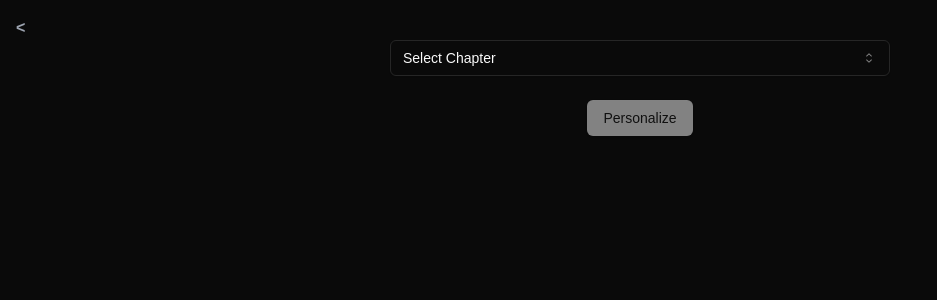
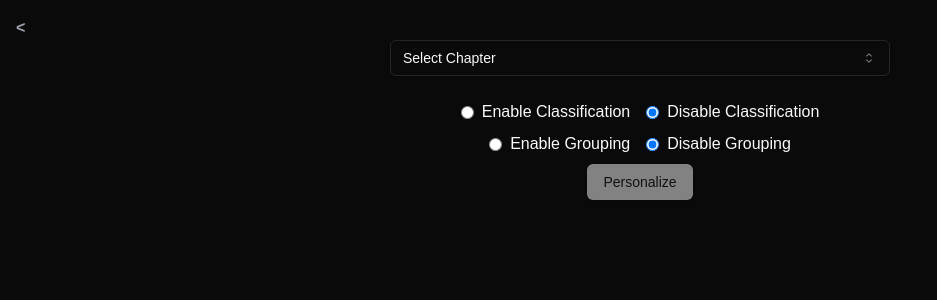
Before and after one commit to xyntechx/personalize-tb, a Next.js app: page /personalize/berkeley-cs-61b in a window 1280 px wide. Shown: the top 300 px of the page, without its empty margins (0-937 px from the left). Built offline with nearby package versions, Linux system fonts and the light colour scheme.

Commit message:
add ablation study options

```diff
--- a/app/personalize/[tbid]/GPTOutput.tsx
+++ b/app/personalize/[tbid]/GPTOutput.tsx
@@ -8,6 +8,7 @@ import remarkGfm from "remark-gfm";
 import { Prism as SyntaxHighlighter } from "react-syntax-highlighter";
 import { atomDark } from "react-syntax-highlighter/dist/esm/styles/prism";
 import rehypeRaw from "rehype-raw";
+import RadioButtonGroup from './RadioButtonGroup';
 
 import { encode } from "gpt-tokenizer";
 
@@ -46,6 +47,9 @@ const GPTOutput = ({
 
     const [isLoading, setIsLoading] = useState(false);
     const [loadingText, setLoadingText] = useState<string>();
+
+    const [doClassify, setDoClassify] = useState(false);
+    const [doGroup, setDoGroup] = useState(false);
 
     useEffect(() => {
         if (typeof window !== undefined) {
@@ -110,13 +114,13 @@ const GPTOutput = ({
         let baseIdx = 0;
 
         for (const chunk of chunks) {
+            if (doClassify) {
                 const res = await fetch(`/api/x-graf-classification`, {
                     method: "POST",
                     body: JSON.stringify({
                         chapterText: chunk,
                     }),
                 });
-
                 const data = await res.json();
                 for (const graf of data.classifications) {
                     classifications.push({
@@ -125,8 +129,17 @@ const GPTOutput = ({
                         is_example_based: graf.is_example_based,
                     });
                 }
-
                 baseIdx = classifications.length;
+            } else {
+                for (const graf of chunk) {
+                    classifications.push({
+                        block: graf,
+                        index: baseIdx,
+                        is_example_based: true,
+                    });
+                    baseIdx++;
+                }
+            }
         }
 
         return classifications;
@@ -150,6 +163,7 @@ const GPTOutput = ({
     const chunkGrafs = async (classifications: GrafInfo[]) => {
         const exampleGrafs = extractExampleGrafs(classifications);
 
+        if (doGroup) {
             const res = await fetch(`/api/y-graf-chunking`, {
                 method: "POST",
                 body: JSON.stringify({
@@ -159,6 +173,20 @@ const GPTOutput = ({
 
             const data = await res.json();
             return data.chunks;
+        } else {
+            // Let everything be in one chunk
+            // For each graf, assign it to the same example id
+            const chunks: ExampleChunk[] = [];
+            for (const graf of classifications) {
+                if (graf.is_example_based) {
+                    chunks.push({
+                        index: graf.index,
+                        example_id: 1,
+                    });
+                }
+            }
+            return chunks;
+        }
     };
 
     const groupGrafs = (
@@ -278,6 +306,24 @@ const GPTOutput = ({
 
     return (
         <div className="flex items-center justify-start flex-col w-full h-fit gap-y-2 p-4">
+            <RadioButtonGroup
+                name="classifyOption"
+                options={[
+                    { label: 'Enable Classification', value: 'true' },
+                    { label: 'Disable Classification', value: 'false' },
+                ]}
+                selectedValue={doClassify ? 'true' : 'false'}
+                onChange={(value) => setDoClassify(value === 'true')}
+            />
+            <RadioButtonGroup
+                name="groupOption"
+                options={[
+                    { label: 'Enable Grouping', value: 'true' },
+                    { label: 'Disable Grouping', value: 'false' },
+                ]}
+                selectedValue={doGroup ? 'true' : 'false'}
+                onChange={(value) => setDoGroup(value === 'true')}
+            />
             <Button
                 onClick={() => personalize()}
                 variant="default"
--- /dev/null
+++ b/app/personalize/[tbid]/RadioButtonGroup.tsx
@@ -0,0 +1,35 @@
+import React from 'react';
+
+interface RadioButtonGroupProps {
+    options: { label: string; value: string }[];
+    selectedValue: string;
+    onChange: (value: string) => void;
+    name: string;
+}
+
+const RadioButtonGroup: React.FC<RadioButtonGroupProps> = ({
+    options,
+    selectedValue,
+    onChange,
+    name,
+}) => {
+    return (
+        <div className="flex flex-row gap-x-4">
+            {options.map((option) => (
+                <div key={option.value} className="flex items-center gap-x-2">
+                    <input
+                        type="radio"
+                        id={option.value}
+                        name={name}
+                        value={option.value}
+                        checked={selectedValue === option.value}
+                        onChange={() => onChange(option.value)}
+                    />
+                    <label htmlFor={option.value}>{option.label}</label>
+                </div>
+            ))}
+        </div>
+    );
+};
+
+export default RadioButtonGroup;
```
Lines whose indentation alone changed are shown as unchanged.
